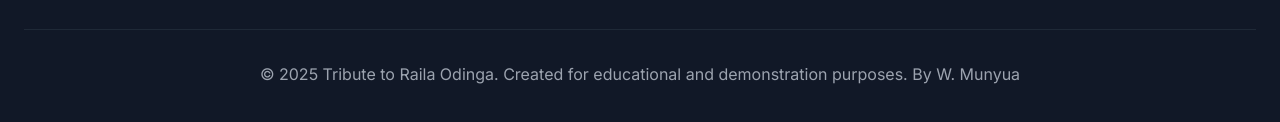
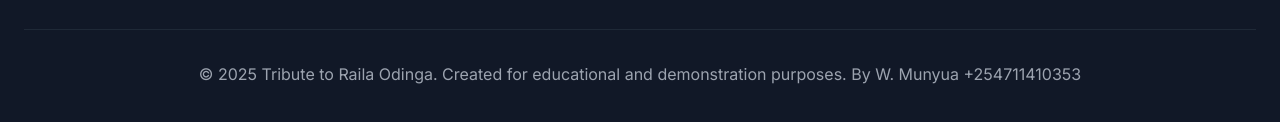
Before and after one commit to munyuawilson/Raila-Tribute-and-Biography, a plain HTML site: page index.html in a window 1280 px wide. Shown: the part 8511-8633 px from the top of the page. Drawn offline with nearby package versions, Linux system fonts and the light colour scheme.

Commit message:
update number

```diff
--- a/index.html
+++ b/index.html
@@ -576,7 +576,7 @@
                 </div>
             </div>
             <div class="border-t border-gray-800 mt-8 pt-8 text-center text-gray-400">
-                <p>© 2025 Tribute to Raila Odinga. Created for educational and demonstration purposes. By W. Munyua</p>
+                <p>© 2025 Tribute to Raila Odinga. Created for educational and demonstration purposes. By W. Munyua +254711410353</p>
             </div>
         </div>
     </footer>
```
